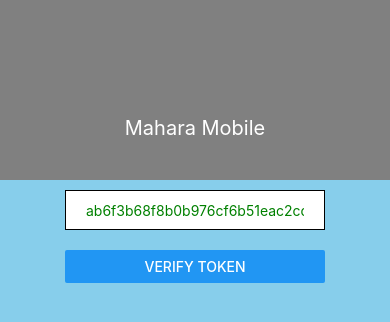
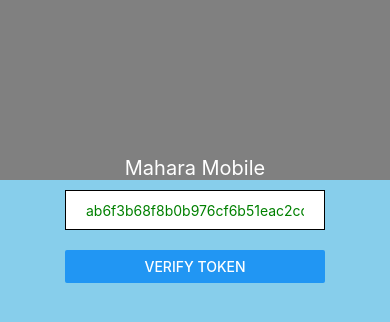
Before and after one commit to MaharaProject/mahara-mobile-react-native, a React Native app in the folder MaharaMobile/: screen / in a window 390 px wide. Shown: the top 322 px of the page. Built offline with nearby package versions, Linux system fonts and the light colour scheme.

Commit message:
Removed console log

```diff
--- a/MaharaMobile/App.tsx
+++ b/MaharaMobile/App.tsx
@@ -8,7 +8,7 @@
     super(props);
 
     this.state = {
-      stuff: '',
+      message: '',
       url: 'http://google.com',
       loading: true,
       token: ''
@@ -50,7 +50,7 @@
   receiveRequest = (json) => {
     this.setState({
      loading: false,
-     stuff: 'Hi ' + json.userprofile.myname + '!'
+     message: 'Hi ' + json.userprofile.myname + '!'
     });
   }
 
@@ -62,20 +62,20 @@
   }
 
   handler = (value) => {
-    console.log('hit');
     this.setState({
       token: value
     })
-    console.log(this.state.token);
     this.updateState();
   }
 
   render() {
+    let message = this.state.message;
+
     return (
       <View style={styles.container}>
         <View style={{height: 180, backgroundColor: 'grey', alignItems: 'center', justifyContent: 'flex-end'}}>
           <Text style={{fontSize: 20, color: 'white'}}>Mahara Mobile</Text>
-          <Text style={{padding: 20}}>{this.state.stuff}</Text>
+          <View>{this.state.message ? <Text style={{padding: 20}}>{this.state.message}</Text> : null}</View>
         </View>
         <View style={{flex: 1, backgroundColor: 'skyblue', alignItems: 'center', justifyContent: 'flex-start'}}>
           <Getuser handler={this.handler} />
--- a/MaharaMobile/components/Getuser.js
+++ b/MaharaMobile/components/Getuser.js
@@ -16,8 +16,6 @@
     this.setState({
       token: token
     })
-
-    console.log(this.state.token);
   }
 
   render() {
```
